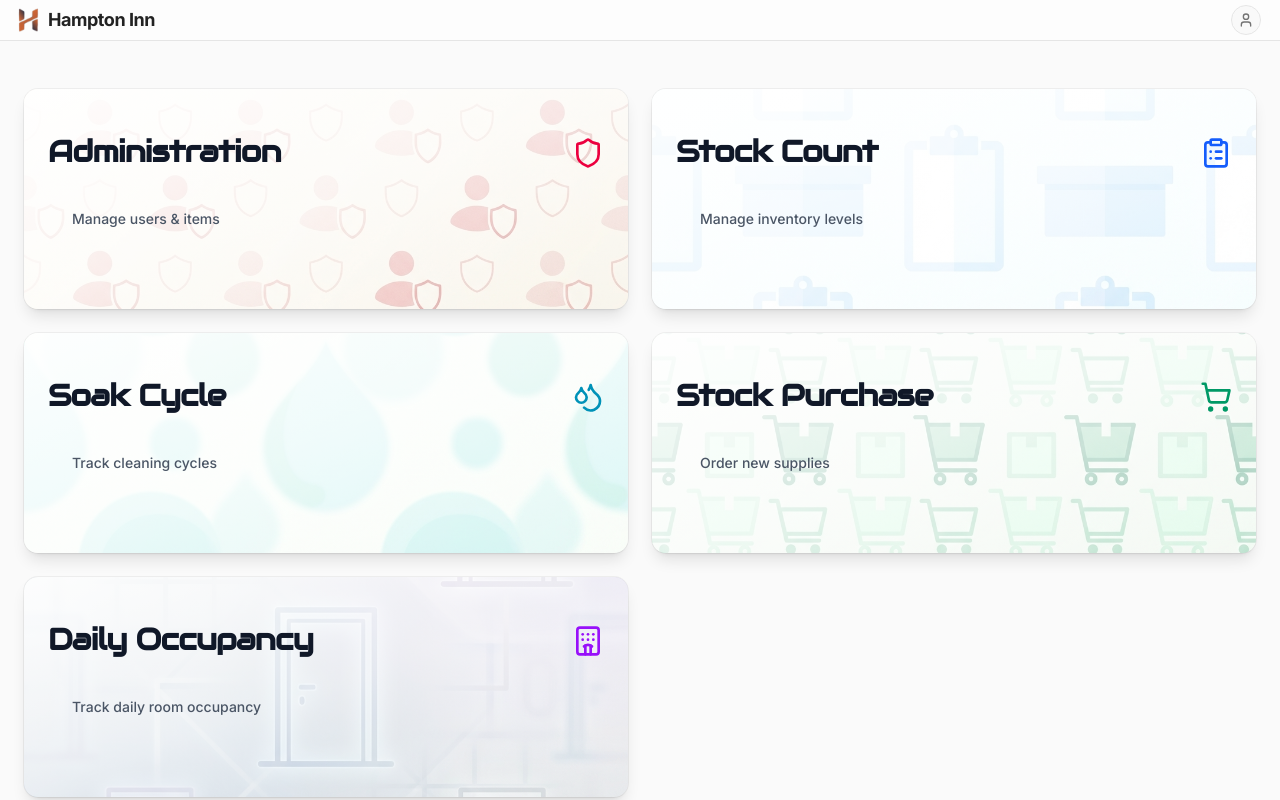
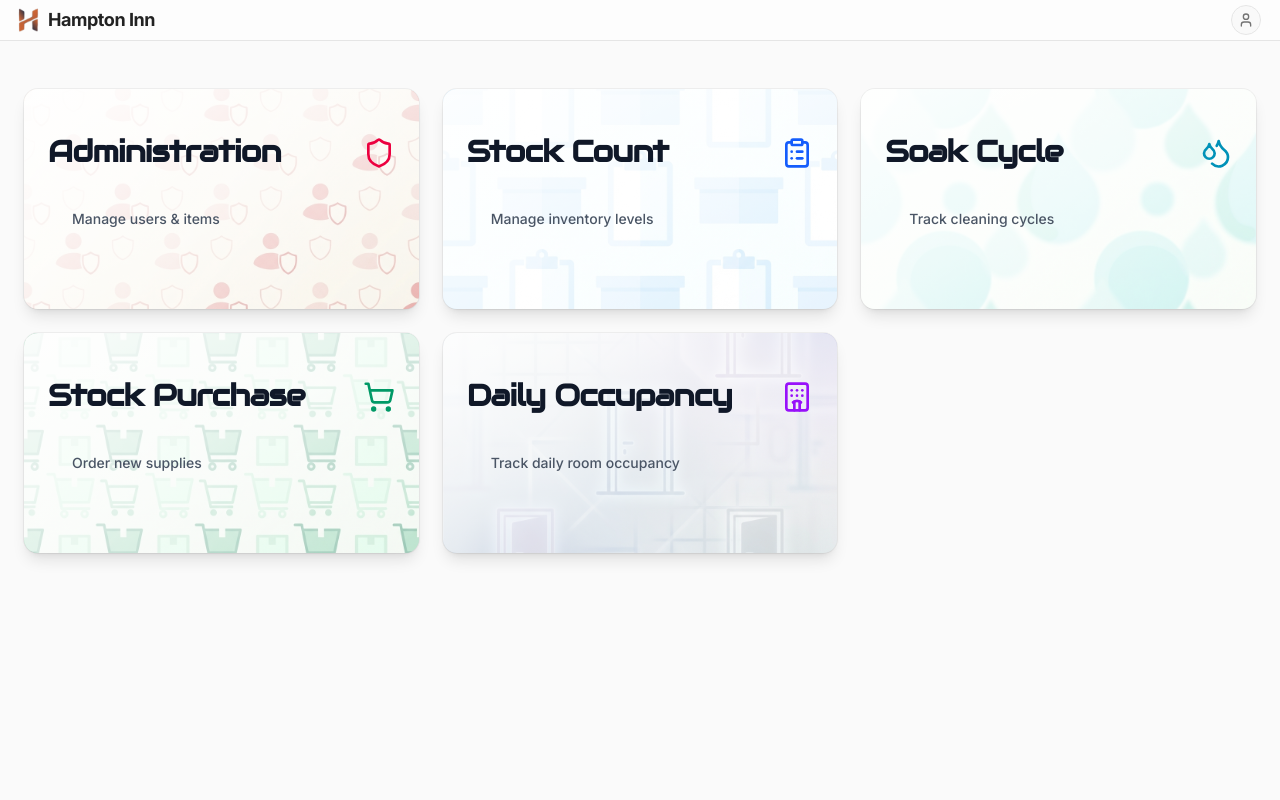
Before and after one commit to aivisualpro/hampton-inn, a Next.js app: page / in a window 1280 px wide. Built offline with nearby package versions, Linux system fonts and the light colour scheme.

Commit message:
Feat: Update homepage grid layout to 3 columns

```diff
--- a/app/page.tsx
+++ b/app/page.tsx
@@ -77,7 +77,7 @@ export default function Home() {
 
   return (
     <div className="container mx-auto p-4 md:p-6 mt-6">
-      <div className="grid grid-cols-1 md:grid-cols-2 gap-6">
+      <div className="grid grid-cols-1 md:grid-cols-2 lg:grid-cols-3 gap-6">
         {modules.map((module) => {
            const CardComponent = (
              <Card
```
